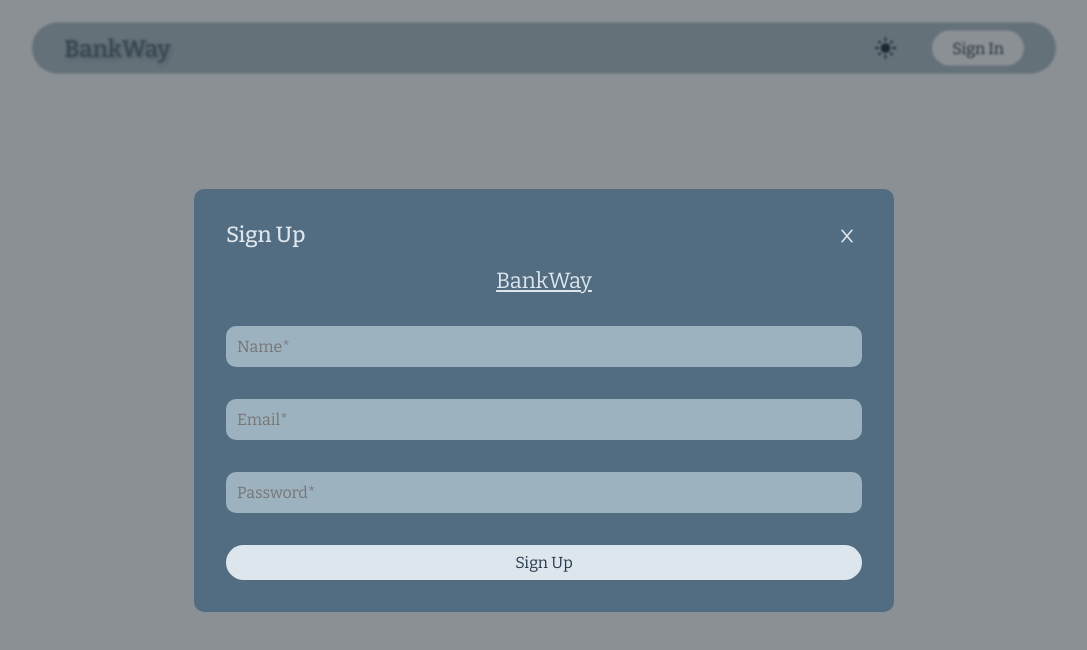
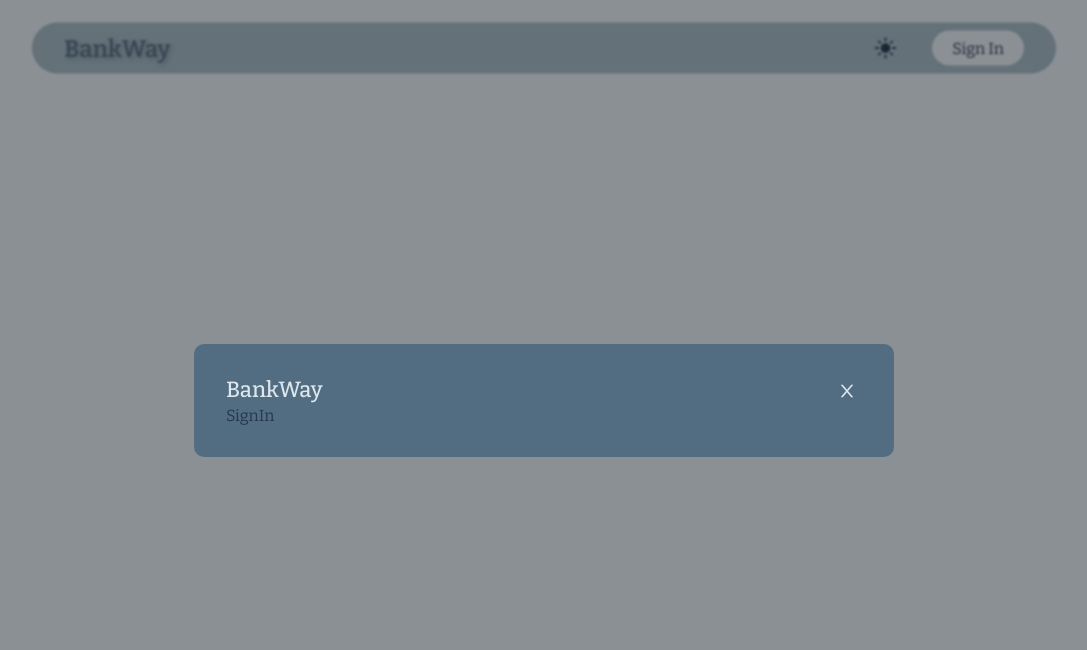
Before and after one commit to Virous77/Bank-Way, a React (Vite) app in the folder client/: page /landing in a window 1280 px wide. Both pictures are taken after a click on the button "Sign In". Shown: the top 650 px of the page, without its empty margins (96-1183 px from the left). Built offline with nearby package versions, Linux system fonts and the light colour scheme.

Commit message:
adding login ui page

```diff
--- /dev/null
+++ b/client/src/Components/Auth/AuthForm.tsx
@@ -0,0 +1,62 @@
+import React from "react";
+import { Main, Form, Input, Heading } from "./auth.style";
+import { displayCol } from "../Common/variable.style";
+import { Button } from "../Layout/navbar.style";
+import { useAuthContext } from "../../Store/AuthContext";
+
+type AuthFormType = {
+  title: string;
+  loading: boolean;
+  handleAction: () => void;
+};
+
+const AuthForm: React.FC<AuthFormType> = ({ title, loading, handleAction }) => {
+  const { handleChange, formData } = useAuthContext();
+  return (
+    <Main>
+      <Heading>{title === "signUp" ? "Sign Up" : "Sign In"}</Heading>
+      <Form onSubmit={(e) => e.preventDefault()} $style={displayCol}>
+        {title === "signUp" && (
+          <Input
+            type="text"
+            placeholder="Name*"
+            name="name"
+            value={formData.name}
+            onChange={handleChange}
+          />
+        )}
+
+        <Input
+          type="text"
+          placeholder="Email*"
+          name="email"
+          value={formData.email}
+          onChange={handleChange}
+        />
+
+        <Input
+          type="text"
+          placeholder="Password*"
+          name="password"
+          value={formData.password}
+          onChange={handleChange}
+        />
+
+        <Button
+          $width="100%"
+          $primary="var(--body-color)"
+          onClick={handleAction}
+          disabled={loading}
+        >
+          {loading
+            ? "Processing..."
+            : title === "signUp"
+            ? "Register"
+            : "Login"}
+        </Button>
+      </Form>
+    </Main>
+  );
+};
+
+export default AuthForm;
--- a/client/src/Components/Auth/SignIn.tsx
+++ b/client/src/Components/Auth/SignIn.tsx
@@ -1,46 +1,5 @@
-import { Main, Form, Input, Heading } from "./auth.style";
-import { displayCol } from "../Common/variable.style";
-import { Button } from "../Layout/navbar.style";
-import { useAuthContext } from "../../Store/AuthContext";
-
 const SignIn = () => {
-  const { handleChange, formData, handleCreateUser, loading } =
-    useAuthContext();
-  return (
-    <Main>
-      <Heading>BankWay</Heading>
-      <Form onSubmit={(e) => e.preventDefault()} $style={displayCol}>
-        <Input
-          type="text"
-          placeholder="Name*"
-          name="name"
-          value={formData.name}
-          onChange={handleChange}
-        />
-        <Input
-          type="text"
-          placeholder="Email*"
-          name="email"
-          value={formData.email}
-          onChange={handleChange}
-        />
-        <Input
-          type="text"
-          placeholder="Password*"
-          name="password"
-          value={formData.password}
-          onChange={handleChange}
-        />
-        <Button
-          $width="100%"
-          $primary="var(--body-color)"
-          onClick={handleCreateUser}
-        >
-          {loading ? "Processing..." : "Sign Up"}
-        </Button>
-      </Form>
-    </Main>
-  );
+  return <div>SignIn</div>;
 };
 
 export default SignIn;
--- /dev/null
+++ b/client/src/Components/Auth/SignUp.tsx
@@ -0,0 +1,16 @@
+import { useAuthContext } from "../../Store/AuthContext";
+import AuthForm from "./AuthForm";
+
+const SignUp = () => {
+  const { loading, handleCreateUser } = useAuthContext();
+
+  return (
+    <AuthForm
+      title="signUp"
+      loading={loading}
+      handleAction={handleCreateUser}
+    />
+  );
+};
+
+export default SignUp;
--- a/client/src/Components/Landing/Landing.tsx
+++ b/client/src/Components/Landing/Landing.tsx
@@ -1,20 +1,29 @@
 import { Main } from "./landing.style";
-import SignIn from "../Auth/SignIn";
 import { Modal } from "../Modal/Modal";
 import ModalHeader from "../Modal/ModalHeader";
 import { useGlobalContext } from "../../Store/globalContext";
+import SignUp from "../Auth/SignUp";
+import SignIn from "../Auth/SignIn";
 
 const Landing = () => {
   const { setState, state } = useGlobalContext();
+
+  const activeTab =
+    state.show === "signIn"
+      ? "signIn"
+      : state.show === "signUp"
+      ? "signUp"
+      : "cool";
+
   return (
     <Main>
-      {state.show === "signIn" && (
+      {state.show === activeTab && (
         <Modal isOpen="isOpen" onClose={() => setState({ ...state, show: "" })}>
           <ModalHeader
-            name="Sign Up"
+            name="BankWay"
             onClose={() => setState({ ...state, show: "" })}
           />
-          <SignIn />
+          {activeTab === "signUp" ? <SignUp /> : <SignIn />}
         </Modal>
       )}
     </Main>
```
